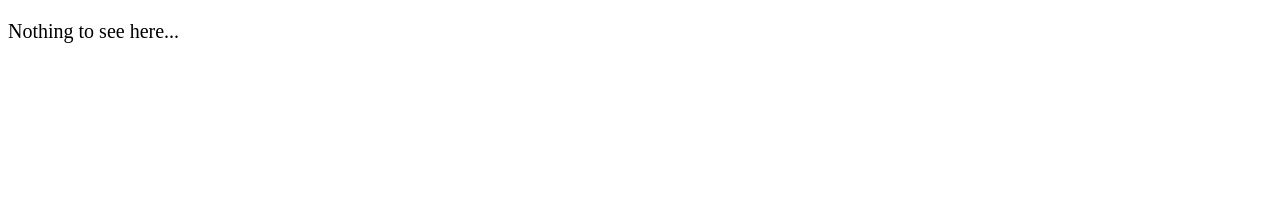
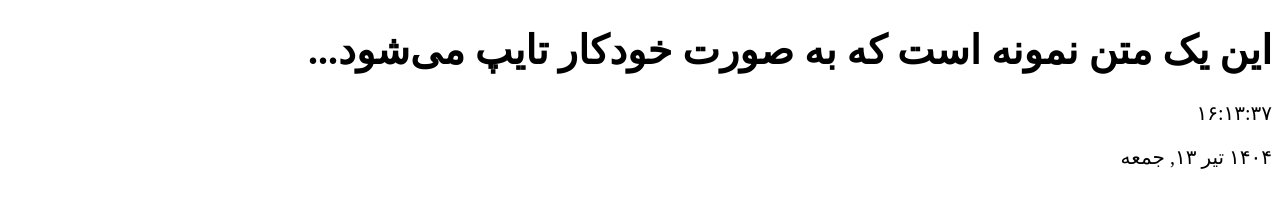
Before and after one commit to sajad-mosavi/Test, a plain HTML site: page index.html in a window 1280 px wide. Drawn offline with Linux system fonts and the light colour scheme.

Commit message:
Update index.html

```diff
--- a/index.html
+++ b/index.html
@@ -1,22 +1,56 @@
 <!DOCTYPE html>
-<html lang="en">
-<head>
-  <meta charset="UTF-8">
-  <meta http-equiv="X-UA-Compatible" content="IE=Edge">
-  <meta name="viewport" content="width=device-width, initial-scale=1">
+<html lang="fa" dir="rtl">
+    <head>
+        <meta charset="utf-8" />
+        <title>Product Card</title>
+        <link rel="stylesheet"                                 href="style.css"/>
+    </head>
+    <body>
+        <h1 id="text-output"></h1>
+        <p id="time"></p>
+        <p id="date"></p>
 
-  <title>HTML</title>
+<script>
+  function updateTime() {
+    const now = new Date();
+    document.getElementById('time').textContent =
+      now.toLocaleTimeString('fa-IR', {
+        hour: '2-digit',
+        minute: '2-digit',
+        second: '2-digit'
+      });
+  }
 
-  <!-- HTML -->
+  setInterval(updateTime, 1000);
+  updateTime();
+  // یک Auto Writer ساده برای تایپ خودکار متن
+function autoWriter(element, text, speed = 50) {
+  let i = 0;
+  const timer = setInterval(() => {
+    if (i < text.length) {
+      element.textContent += text.charAt(i);
+      i++;
+    } else {
+      clearInterval(timer);
+    }
+  }, speed);
+}
 
+// استفاده:
+const output = document.getElementById('text-output');
+autoWriter(output, 'این یک متن نمونه است که به صورت خودکار تایپ می‌شود...');
+const date = new Date();
+const options = {
+  weekday:'long',
+  year: 'numeric',
+  month: 'long',
+  day: 'numeric',
+  calendar: 'persian'
+};
 
-  <!-- Custom Styles -->
-  <link rel="stylesheet" href="style.css">
-</head>
+document.querySelector("#date").innerText = date.toLocaleDateString('fa-IR', options);
+</script>
 
-<body>
-  <p>Nothing to see here...</p>
-  <!-- Project -->
-  <script src="main.js"></script>
-</body>
+    <script src="script.js"><script>
+    </body>
 </html>
```
